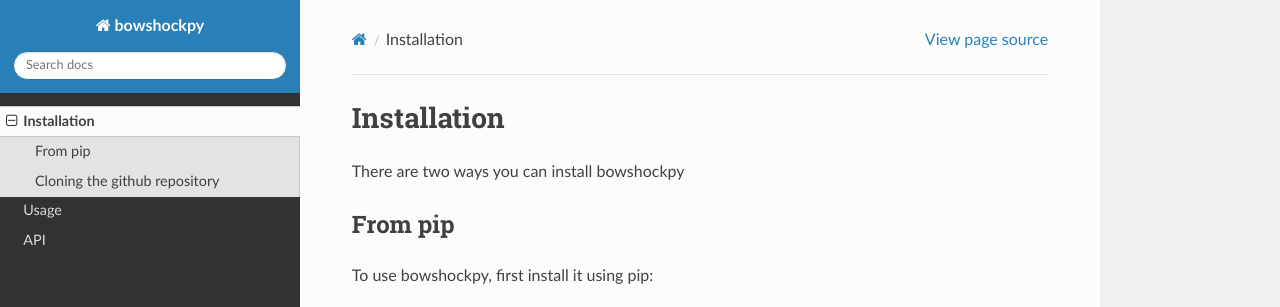
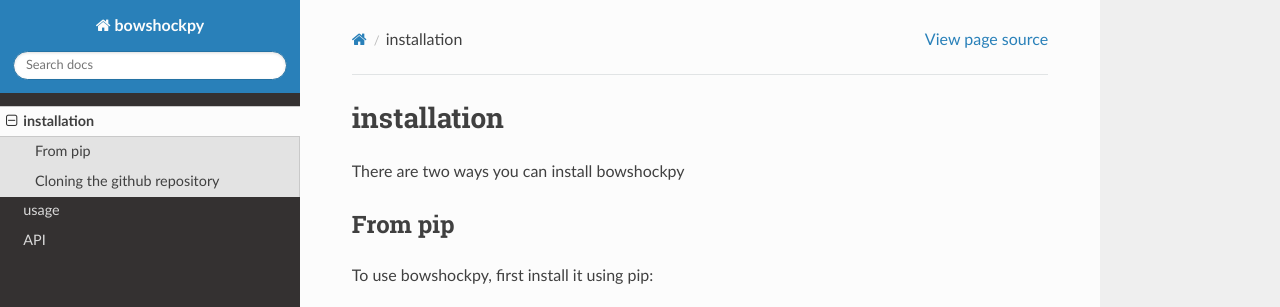
Before and after one commit to gblazquez/bowshockpy-doc, a Sphinx documentation site: the page built from docs/source/installation.rst, in a window 1280 px wide. Shown: the top 307 px of the page. Built offline with Sphinx 7.4.7 and the Read the Docs theme 3.1.0, drawn with Linux system fonts in a browser that asks for light colours.

Commit message:
sections en minusculas

```diff
--- a/docs/source/installation.rst
+++ b/docs/source/installation.rst
@@ -1,4 +1,4 @@
-Installation
+installation
 =====
 
 There are two ways you can install bowshockpy
--- a/docs/source/usage.rst
+++ b/docs/source/usage.rst
@@ -1,4 +1,4 @@
-Usage
+usage
 =====
 
 There are two ways to use bowshockpy
```
